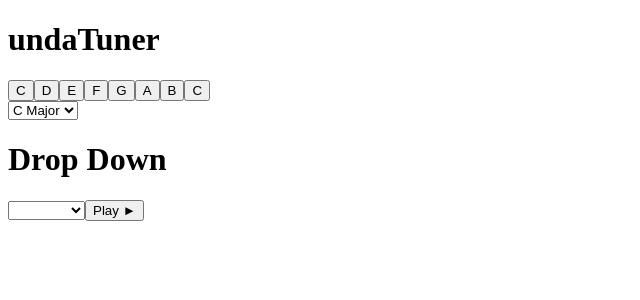
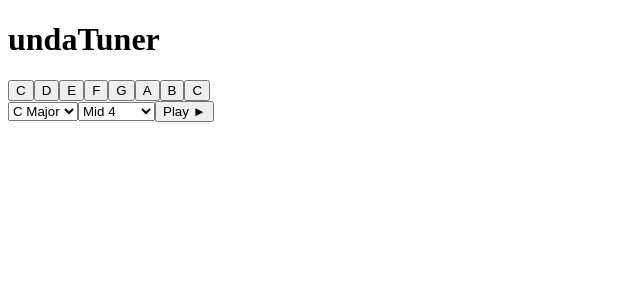
Before and after one commit to oldManLemon/undaTuner, an Angular app: page / in a window 1280 px wide. Shown: the top 300 px of the page, without its empty margins (0-640 px from the left). Built offline with nearby package versions, Linux system fonts and the light colour scheme.

Commit message:
cleanup and added default to range

```diff
--- a/src/app/app.component.html
+++ b/src/app/app.component.html
@@ -2,13 +2,6 @@
 
 
 <app-buttons (touched)="playNote($event)" *ngFor = 'let note of scale; let i = index' [middleC]='middleC' [note] = 'note' [i] = 'i'></app-buttons>
-
-
-
-
-
-
-
 <div>
     <select>
         <option (click)="selectScale('CM');">C Major</option>
@@ -27,21 +20,6 @@
         <option (click)="selectScale('Bm');">B Minor</option>
 
     </select>
-    <app-range></app-range>
-
-    <!-- <select>
-        <option (click) = 'rangeSelector(0)'>0</option>
-        <option (click) = 'rangeSelector(1)'>1</option>
-        <option (click) = 'rangeSelector(2)'>2</option>
-        <option (click) = 'rangeSelector(3)'>3</option>
-        <option (click) = 'rangeSelector(4)' selected>4</option>
-        <option (click) = 'rangeSelector(5)'>5</option>
-        <option (click) = 'rangeSelector(6)'>6</option>
-        <option (click) = 'rangeSelector(7)'>7</option>
-        <option (click) = 'rangeSelector(8)'>8</option>
-        <option (click) = 'rangeSelector(9)'>9</option>
-        <option (click) = 'rangeSelector(10)'>10</option>
-    </select> -->
-
+    <app-range (selectedValue) = rangeSelector($event)></app-range>
     <button (click) ='playScale()'>Play &#9658; </button>
 </div>
--- a/src/app/components/range/range.component.html
+++ b/src/app/components/range/range.component.html
@@ -5,9 +5,11 @@
     </ng-container>
 </select> -->
 
-    <h1>Drop Down</h1>
+
 <select [(ngModel)]="selectedLevel" (change)="selected()">
 
+
+    <!-- <option *ngIf = 'item.id == 4'  [ngValue]="item.id"  selected>{{item.name}}</option> -->
     <option *ngFor="let item of data" [ngValue]="item.id">{{item.name}}</option>
+
 </select>
-<!-- {{selectedLevel | json}} -->
--- a/src/app/components/range/range.component.ts
+++ b/src/app/components/range/range.component.ts
@@ -7,32 +7,13 @@ import { FormsModule } from '@angular/forms';
   styleUrls: ['./range.component.scss']
 })
 export class RangeComponent implements OnInit {
-//   range: Array<number>;
-//   index: string;
-
   @Output() selectedValue = new EventEmitter();
-//   constructor() {
-//     this.range = [0, 1, 2, 3, 4, 5, 6, 7, 8, 9, 10]; //Do I even need this
-//   }
-
-//   ngOnInit() {
-//   }
-
-// valueSent;
-// rangeSelector;
-//   onSelect() {
-//     console.warn(this.valueSent)
-//     console.error(this.rangeSelector)
-//     console.log(`You have selected Value ${this.valueSent}`)
-//     this.selected.emit(this.valueSent)
-//   }
+  selectedLevel: number;
+  constructor(){
+    this.selectedLevel = 4; //Force default selection here
+  }
 
 
-
-
-  constructor(){ }
-
-  selectedLevel;
   data:Array<Object> = [
       {id: 0, name: "Low 0"},
       {id: 1, name: "Low 1"},
@@ -45,11 +26,11 @@ export class RangeComponent implements OnInit {
       {id: 8, name: "High 8"},
       {id: 9, name: "Super 9"},
       {id: 10, name: "Super 10"},
-  ];
+  ]; //Move this to a models folder
   ngOnInit(){}
 
   selected(){
-    console.log(this.selectedLevel);
+    //console.log(this.selectedLevel);
     this.selectedValue.emit(this.selectedLevel)
   }
 
```
Also changed, not shown: 1 other file (tests, documents, lock files or other folders).
